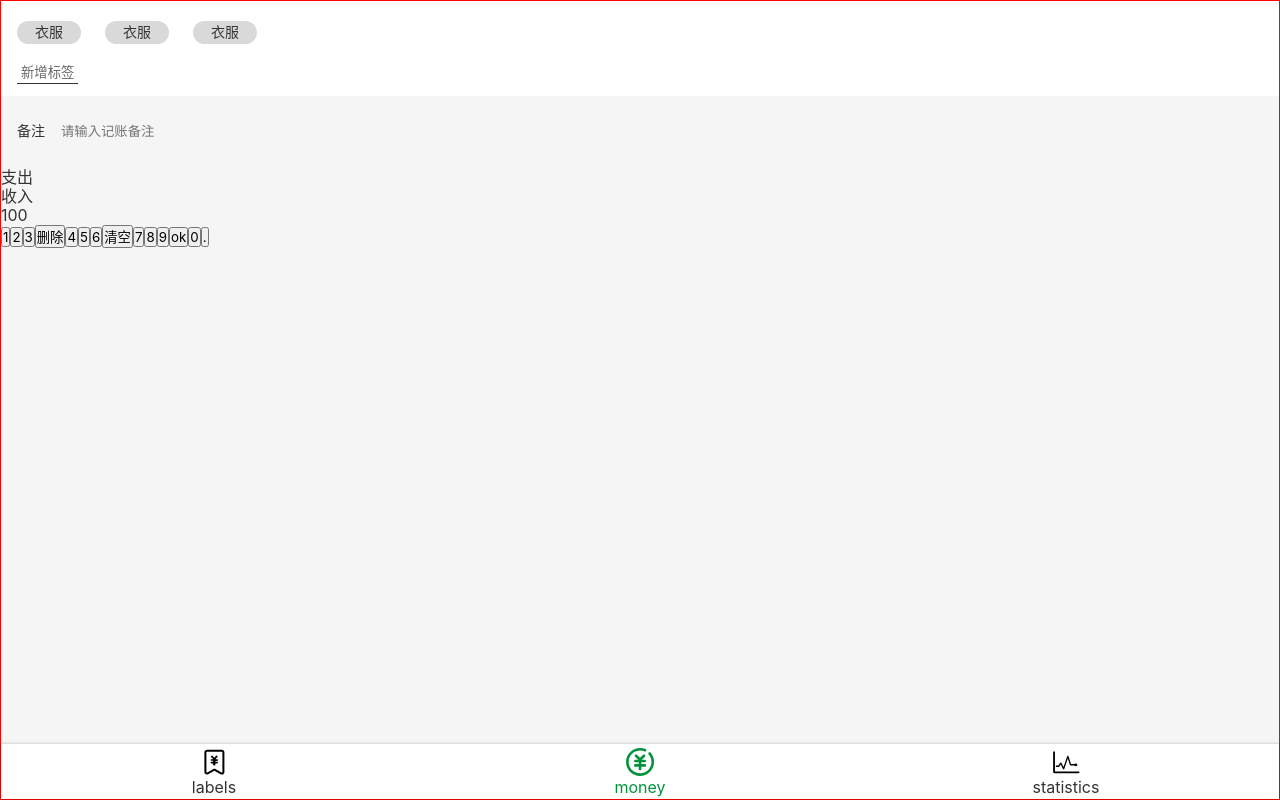
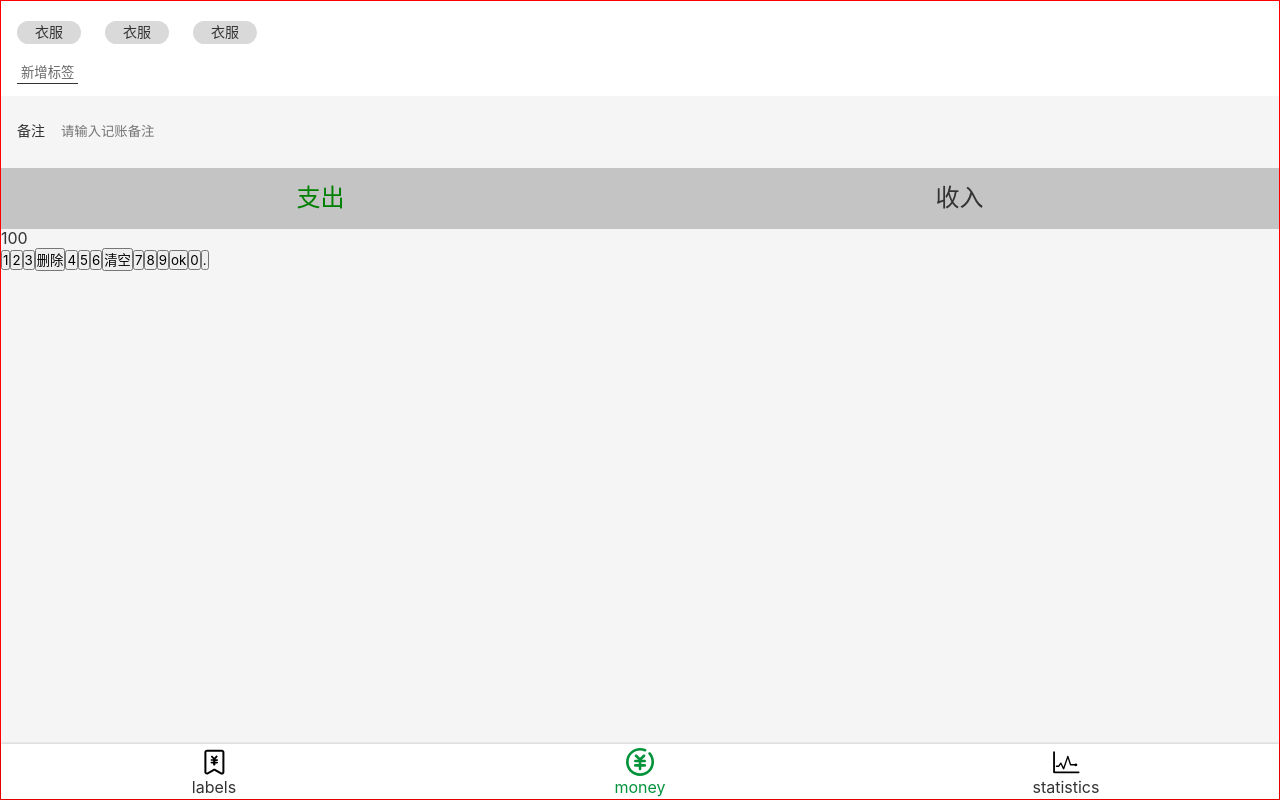
Before and after one commit to sherryYYX/money-react-code, a React app: page /#/money in a window 1280 px wide. Built offline with nearby package versions, Linux system fonts and the light colour scheme.

Commit message:
收入支出 UI 完成

```diff
--- a/src/pages/Money.tsx
+++ b/src/pages/Money.tsx
@@ -49,7 +49,19 @@ const NotesStyle = styled.section`
 `
 
 const Category = styled.section`
-
+    font-size: 24px;
+  >ul{
+    display:flex;
+    background: #c4c4c4;
+    >li{
+      width: 50%;
+      text-align: center;
+      padding: 16px 0;
+      &.selected{
+        color: green;
+      }
+    }
+  }
 `
 
 const NumberPad = styled.section`
@@ -74,7 +86,7 @@ const Money= ()=>{
     </NotesStyle>
     <Category>
       <ul>
-        <li>支出</li>
+        <li className="selected">支出</li>
         <li>收入</li>
       </ul>
     </Category>
```
